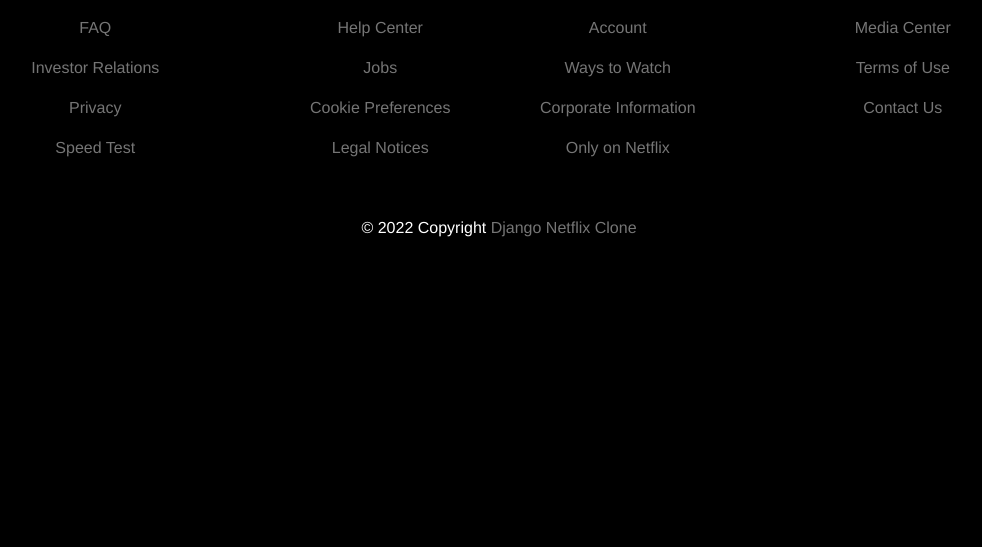
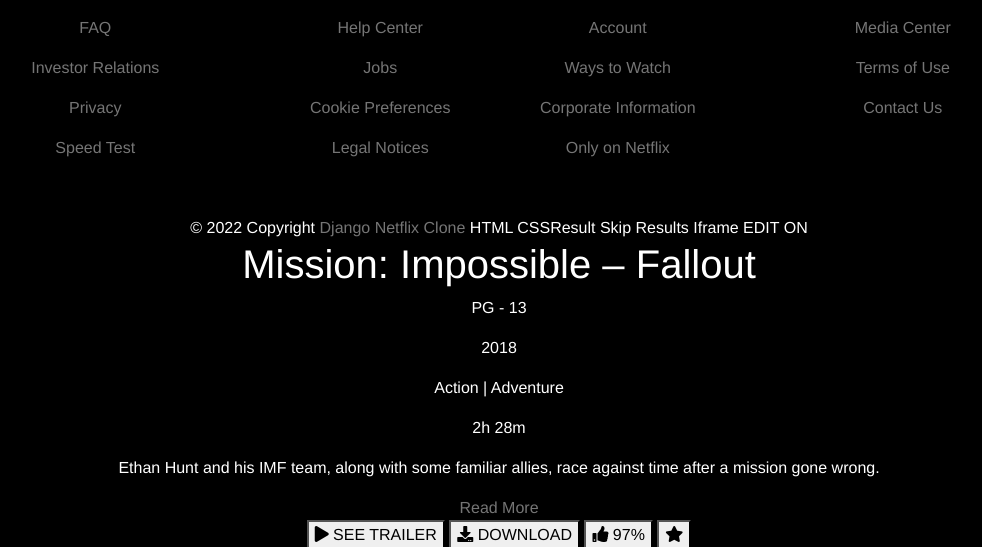
Before and after one commit to vaibhav31s/moviesystem, a Django app: template template/movieFlix.html in a window 1280 px wide. Shown: the part 2246-2793 px from the top of the page, without its empty margins (141-1123 px from the left). Before the commit the page ends 2483 px from the top, so only its background shows below. Run offline with Django 3.2, Linux system fonts and the light colour scheme; the template is opened without the code that fills it, so the values that code supplies are empty; parts of the project's set-up code (start-up, migrations or seed data) failed here and were passed over.

Commit message:
movieflix added video frame

```diff
--- a/template/movieFlix.html
+++ b/template/movieFlix.html
@@ -235,6 +235,61 @@
     <!-- Copyright -->
     <div class="footer-copyright text-center py-3">© 2022 Copyright
       <a href="https://github.com/vaibhav31s" target="_blank"> Django Netflix Clone</a>
+      HTML CSSResult Skip Results Iframe
+EDIT ON
+<div class="wrapper">
+  <div class="main_card">
+    <div class="card_left">
+      <div class="card_datails">
+        <h1>Mission: Impossible – Fallout</h1>
+        <div class="card_cat">
+          <p class="PG">PG - 13</p>
+          <p class="year">2018</p>
+          <p class="genre">Action | Adventure </p>
+          <p class="time">2h 28m</p>
+        </div>
+        <p class="disc">Ethan Hunt and his IMF team, along with some familiar allies, race against time after a mission gone wrong.</p>
+        <a href="https://www.imdb.com/title/tt4912910/" target="_blank">Read More</a>
+      <div class="social-btn">
+        <!-- WATCH TRAILER-->
+        <button>
+          <i class="fas fa-play"></i> SEE TRAILER
+        </button>
+        <!-- GET-->
+        <button>
+          <i class="fas fa-download"></i> DOWNLOAD
+        </button>
+        <!--USERS RATINGS-->
+        <button>
+          <i class="fas fa-thumbs-up"></i> 97%
+        </button>
+        <!--BOOKMARK-->
+        <button>
+          <i class="fas fa-star"></i>
+        </button>
+      </div>
+      </div>
+    </div>
+    <div class="card_right">
+      <div class="img_container">
+        <img src="https://upload.wikimedia.org/wikipedia/en/f/ff/MI_%E2%80%93_Fallout.jpg" alt="">
+        </div>
+        <div class="play_btn">
+          <a href="https://www.imdb.com/title/tt4912910/" target="_blank">
+            <i class="fas fa-play-circle"></i>
+          </a>
+        </div>
+      </div>
+    </div>
+  </div>
+
+
+
+<!-- FOLLOW -->
+<a class="Follow" href="https://codepen.io/ZaynAlaoudi/" target="blank_"></a>
+
+
+Resources1× 0.5× 0.25×Rerun
     </div>
     <!-- Copyright -->
 
```
